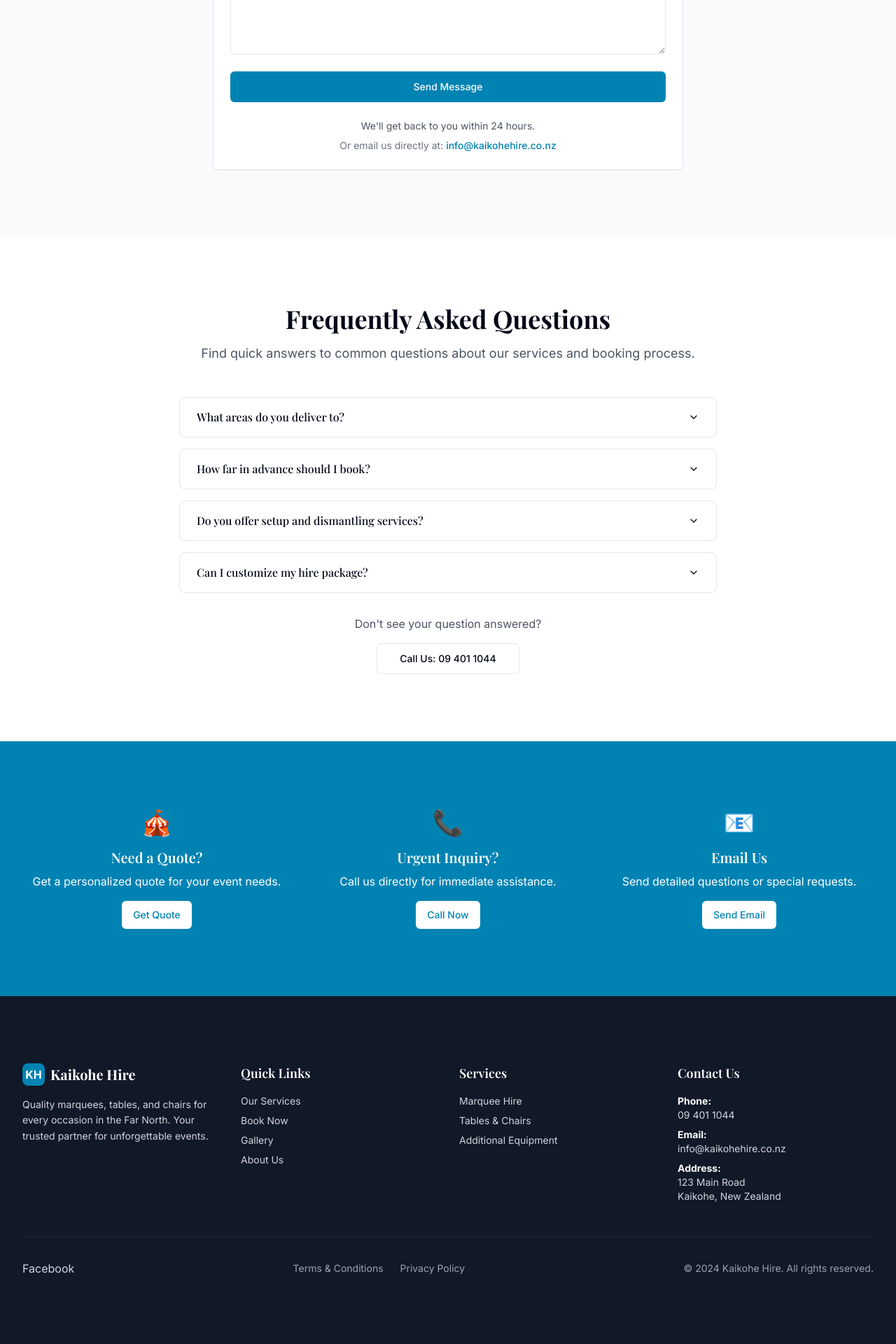
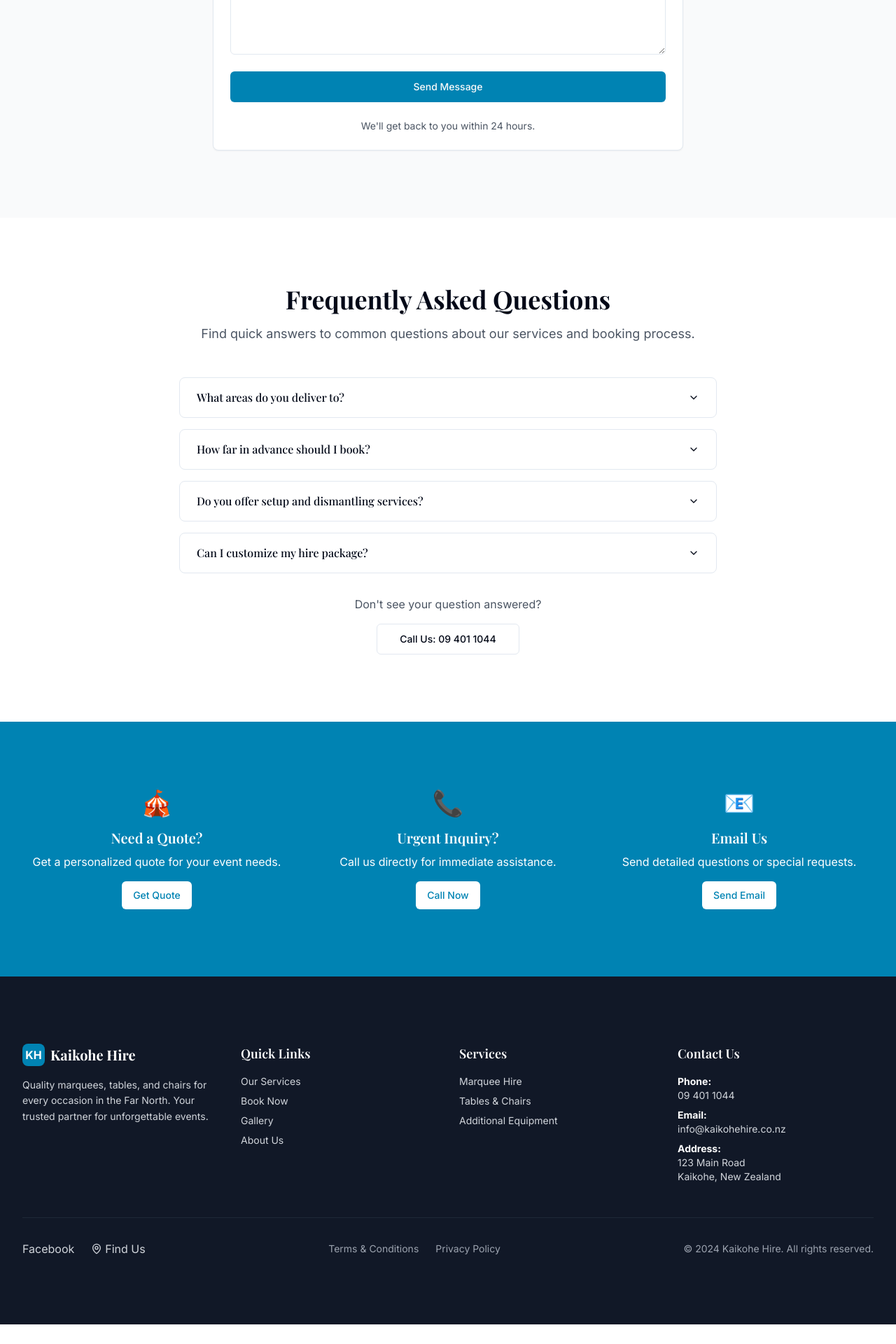
Before and after one commit to Erebius/kaikohe-event-creations, a React (Vite) app: page /contact in a window 1280 px wide. Shown: the part 1475-3395 px from the top of the page at 70% size. After the commit the page ends 3367 px from the top, so only its background shows below. Built offline with nearby package versions, Linux system fonts and the light colour scheme.

Commit message:
Reverted to commit 5279f6019ca2c856fa0bce63df8f9019d7a4d153

```diff
--- a/src/components/Footer.tsx
+++ b/src/components/Footer.tsx
@@ -2,6 +2,7 @@
 import React from 'react';
 import { Link } from 'react-router-dom';
 import { Button } from '@/components/ui/button';
+import { MapPin } from 'lucide-react';
 
 const Footer = () => {
   return (
@@ -84,12 +85,21 @@ const Footer = () => {
           <div className="flex flex-col md:flex-row justify-between items-center space-y-4 md:space-y-0">
             <div className="flex space-x-6">
               <a
-                href="https://www.facebook.com/kaikohehire/"
+                href="https://www.facebook.com"
                 target="_blank"
                 rel="noopener noreferrer"
                 className="text-gray-300 hover:text-primary transition-colors flex items-center space-x-1"
               >
                 <span>Facebook</span>
+              </a>
+              <a
+                href="https://maps.google.com/?q=123+Main+Road+Kaikohe+New+Zealand"
+                target="_blank"
+                rel="noopener noreferrer"
+                className="text-gray-300 hover:text-primary transition-colors flex items-center space-x-1"
+              >
+                <MapPin className="w-4 h-4" />
+                <span>Find Us</span>
               </a>
             </div>
             <div className="flex space-x-6 text-sm text-gray-400">
--- a/src/pages/Contact.tsx
+++ b/src/pages/Contact.tsx
@@ -225,20 +225,9 @@ const Contact = () => {
                     {isSubmitting ? 'Sending Message...' : 'Send Message'}
                   </Button>
 
-                  <div className="text-center space-y-2">
-                    <p className="text-sm text-gray-600">
-                      We'll get back to you within 24 hours.
-                    </p>
-                    <p className="text-sm text-gray-500">
-                      Or email us directly at:{' '}
-                      <a
-                        href="mailto:info@kaikohehire.co.nz"
-                        className="text-primary hover:text-primary/80 font-medium"
-                      >
-                        info@kaikohehire.co.nz
-                      </a>
-                    </p>
-                  </div>
+                  <p className="text-sm text-gray-600 text-center">
+                    We'll get back to you within 24 hours.
+                  </p>
                 </form>
               </CardContent>
             </Card>
```
